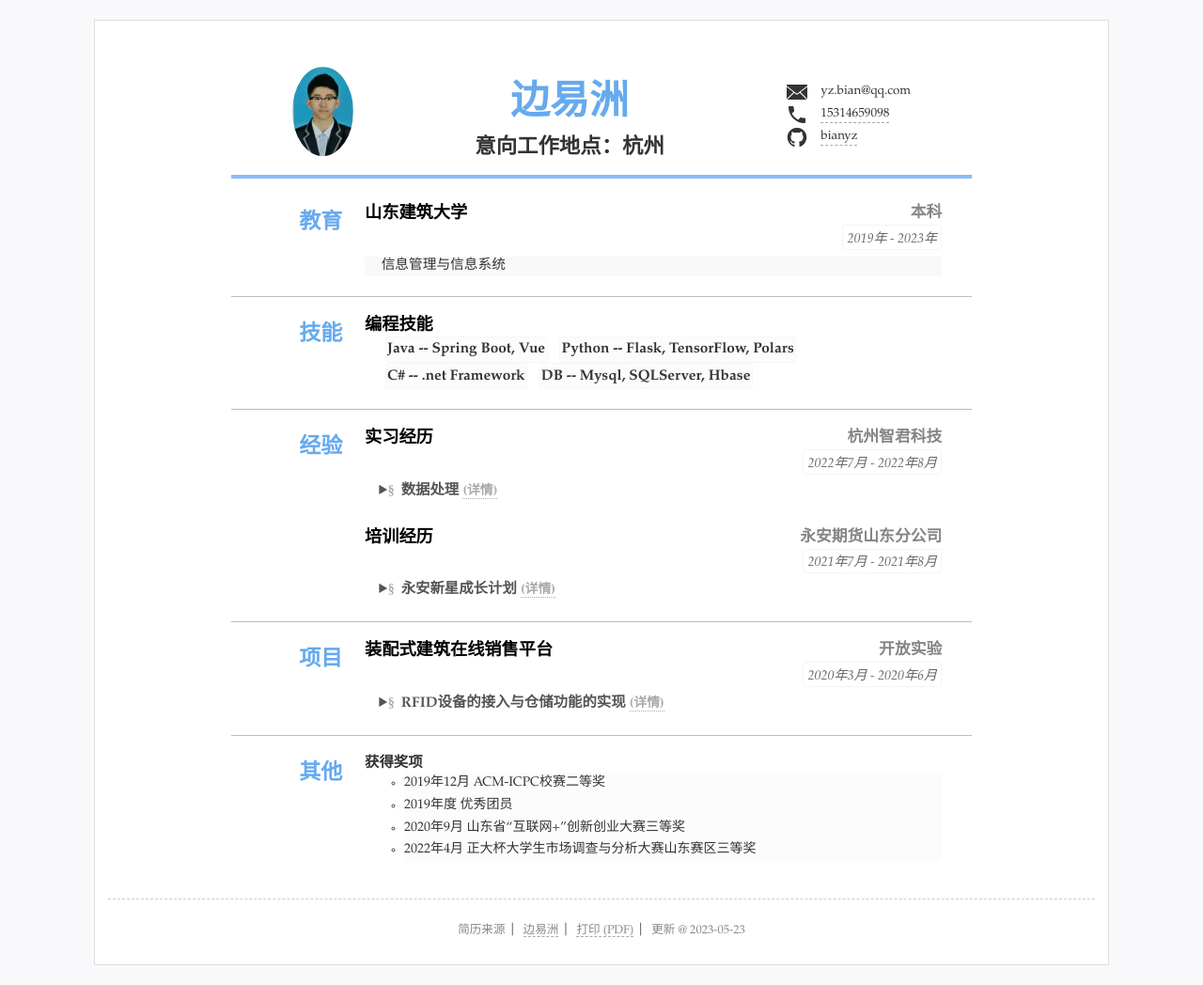
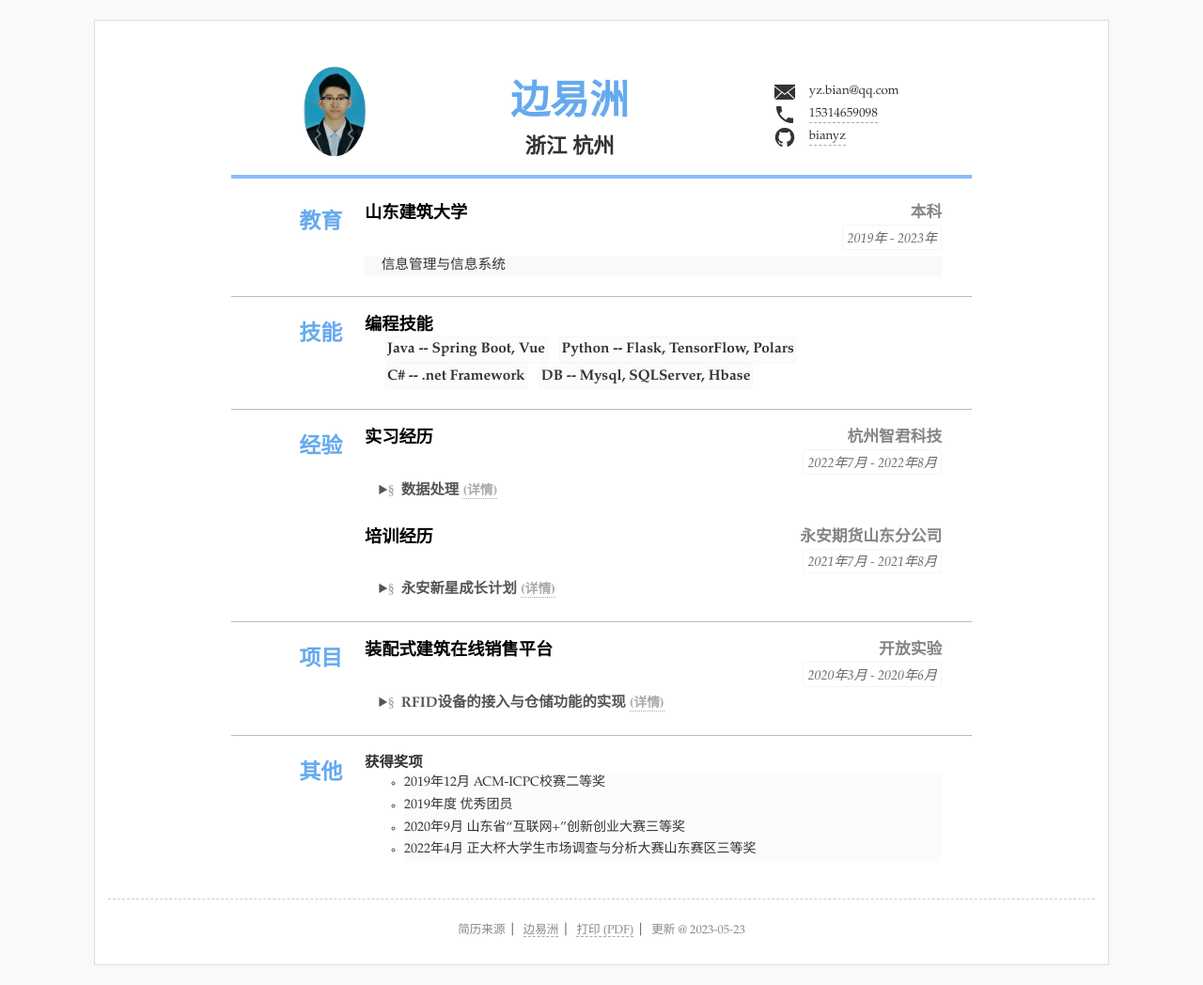
Before and after one commit to bianyz/CV, a Jekyll site: the page built from index.html, in a window 1280 px wide. Shown: the whole page at 94% size. Built offline with Jekyll 4.4.1, drawn with Linux system fonts in a browser that asks for light colours.

Commit message:
Update resume.yml

```diff
--- a/_data/resume.yml
+++ b/_data/resume.yml
@@ -4,7 +4,7 @@
 title: "个人简历"
 lang: "zh" #语言设置 zh表示中文 en  表示英语
 name: "边易洲"
-jobtitle: "意向工作地点：杭州"  #可空不显示
+jobtitle: "浙江 杭州"  #可空不显示
 photo: "assets/img/selfGraph.jpg" #照片可空，不显示
 
 #联系方式
```
